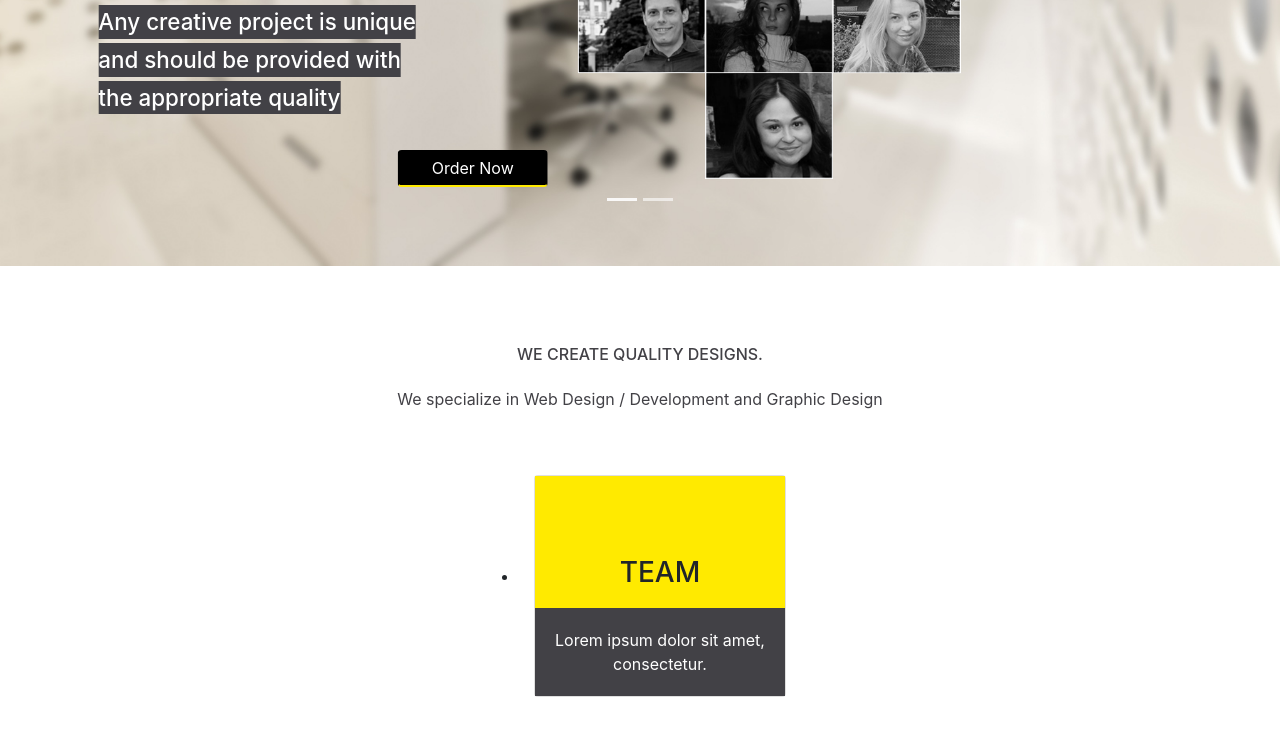
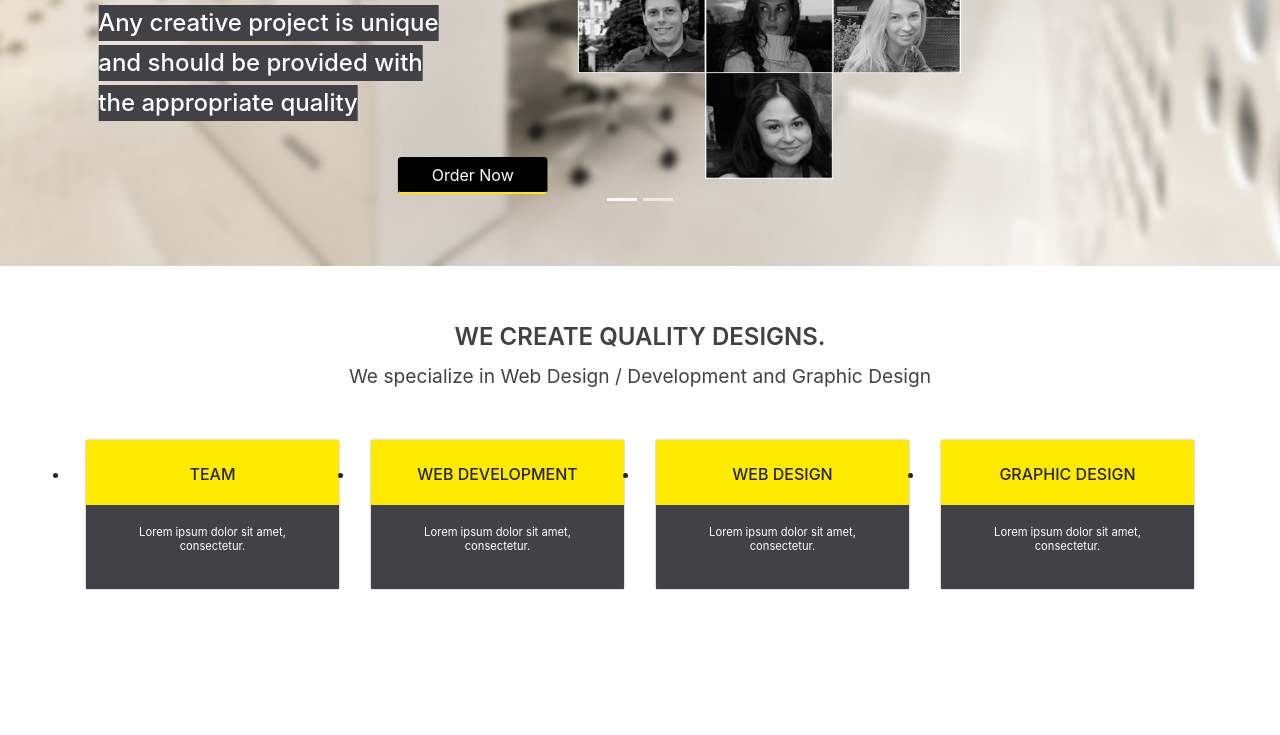
Before and after one commit to Baklytsky/Home-work-8--SASS-, a plain HTML site: page index.html in a window 1280 px wide. Shown: the part 479-1214 px from the top of the page. Drawn offline with nearby package versions, Linux system fonts and the light colour scheme; files that its build step writes are made by us from their sources.

Commit message:
dev section

```diff
--- a/index.html
+++ b/index.html
@@ -94,27 +94,27 @@
         </div>
     </section>
     <section id="development" class="container">
-        <div class="row dev-title">
+        <div class="row indent">
             <div class="col-12 text-center">
-                <h2 class="text-uppercase">We create quality designs.</h2>
+                <h2 class="text-uppercase dev-headline">We create quality designs.</h2>
                 <p class="dev-title">We specialize in Web Design / Development and Graphic Design</p>
             </div>
         </div>
-        <ul class="row pt-5">
-            <li class="mx-auto web-item motion-item col-3">
+        <ul class="row pt-3 indent">
+            <li class="mx-auto web-item motion-item pt-3 col-10 col-sm-5 col-lg-3">
                 <div class="card">
-                    <div class="card-top text-center layer-one">
+                    <div class="text-center layer-one">
                         <span class="icon-users icon-dev"></span>
                         <h3 class="icon-title text-uppercase">Team</h3>
+                        <div class="layer-two">
+                            <img src="img/bottle.jpg" alt="Bottle" class="img-fluid card-img">
                         </div>
-                    <div class="card-top text-center layer-two">
-                        <img src="img/bottle.jpg" alt="Bottle" class="img-fluid card-img">
                     </div>
                     <div class="card-body body-bg text-white layer-one-text">
                         <p class="card-text text-center">
-                            Lorem ipsum dolor sit amet, consectetur.
+                            <span class="d-block">Lorem ipsum dolor sit amet,</span>
+                            <span>consectetur.</span>
                         </p>
-                    </div>
                         <div class="card-body body-bg text-white layer-two-text d-flex justify-content-between align-items-end">
                             <p class="card-text">
                                 <span class="d-block">Redesigning</span>
@@ -123,8 +123,80 @@
                             <a href="#" class="card-link">web design</a>
                         </div>
                     </div>
+                </div>
             </li>
-
+            <li class="mx-auto web-item motion-item col-10 pt-3 col-sm-5 col-lg-3">
+                <div class="card">
+                    <div class="text-center layer-one">
+                        <span class="icon-computer-imac-2 icon-dev"></span>
+                        <h3 class="text-uppercase">web development</h3>
+                        <div class="layer-two">
+                            <img src="img/bottle.jpg" alt="Bottle" class="img-fluid card-img">
+                        </div>
+                    </div>
+                    <div class="card-body body-bg text-white layer-one-text">
+                        <p class="card-text text-center">
+                            <span class="d-block">Lorem ipsum dolor sit amet,</span>
+                            <span>consectetur.</span>
+                        </p>
+                        <div class="card-body body-bg text-white layer-two-text d-flex justify-content-between align-items-end">
+                            <p class="card-text">
+                                <span class="d-block">Redesigning</span>
+                                <span>With Personality</span>
+                            </p>
+                            <a href="#" class="card-link">web design</a>
+                        </div>
+                    </div>
+                </div>
+            </li>
+            <li class="mx-auto web-item motion-item col-10 pt-3 col-sm-5 col-lg-3">
+                <div class="card">
+                    <div class="text-center layer-one">
+                        <span class="icon-list-alt icon-dev"></span>
+                        <h3 class="icon-title text-uppercase">Web design</h3>
+                        <div class="layer-two">
+                            <img src="img/bottle.jpg" alt="Bottle" class="img-fluid card-img">
+                        </div>
+                    </div>
+                    <div class="card-body body-bg text-white layer-one-text">
+                        <p class="card-text text-center">
+                            <span class="d-block">Lorem ipsum dolor sit amet,</span>
+                            <span>consectetur.</span>
+                        </p>
+                        <div class="card-body body-bg text-white layer-two-text d-flex justify-content-between align-items-end">
+                            <p class="card-text">
+                                <span class="d-block">Redesigning</span>
+                                <span>With Personality</span>
+                            </p>
+                            <a href="#" class="card-link">web design</a>
+                        </div>
+                    </div>
+                </div>
+            </li>
+            <li class="mx-auto web-item motion-item col-10 pt-3 col-sm-5 col-lg-3">
+                <div class="card">
+                    <div class="text-center layer-one">
+                        <span class="icon-design-pencil-rule-streamline icon-dev"></span>
+                        <h3 class="icon-title text-uppercase">Graphic design</h3>
+                        <div class="layer-two">
+                            <img src="img/bottle.jpg" alt="Bottle" class="img-fluid card-img">
+                        </div>
+                    </div>
+                    <div class="card-body body-bg text-white layer-one-text">
+                        <p class="card-text text-center">
+                            <span class="d-block">Lorem ipsum dolor sit amet,</span>
+                            <span>consectetur.</span>
+                        </p>
+                        <div class="card-body body-bg text-white layer-two-text d-flex justify-content-between align-items-end">
+                            <p class="card-text">
+                                <span class="d-block">Redesigning</span>
+                                <span>With Personality</span>
+                            </p>
+                            <a href="#" class="card-link">web design</a>
+                        </div>
+                    </div>
+                </div>
+            </li>
         </ul>
     </section>
 
--- a/style/_mixins.scss
+++ b/style/_mixins.scss
@@ -25,14 +25,15 @@
 }
 @mixin dev-headline {
   font-size: 1em;
+  font-weight: 600;
   color: $color;
   line-height: 0.6;
 }
 @mixin dev-title {
   font-size: 1em;
   color: $color;
-  padding-top: 20px;
+  padding-top: 10px;
 }
 @mixin icon-dev {
-  font-size: 4em;
+  font-size: 5em;
 }
--- a/style/_variables.scss
+++ b/style/_variables.scss
@@ -3,3 +3,8 @@ $size-menu: 2em;
 $white: #FFF;
 $yellow: #FFEA00;
 $black: #000;
+
+$smaller: 0.7em;
+$small: 1em;
+$normal: 1.2em;
+$big: 1.5em;
--- a/style/style.scss
+++ b/style/style.scss
@@ -35,6 +35,7 @@
 
 .indent {
   padding: 0;
+  margin: 0;
 }
 
 .section-slider {
@@ -64,38 +65,58 @@
 }
 
 #development {
-  padding: 5% 0 5%;
-  h2 {
+  padding: 5% 0 10%;
+  position: relative;
+  .dev-headline {
     @include dev-headline;
   }
   .dev-title {
     @include dev-title;
   }
 }
+
 .layer-one {
   width: 100%;
   height: 100%;
   background-color: $yellow;
-  padding: 50px 50px 10px;
+  padding: 10% 10% 5%;
   position: relative;
-    .icon-dev {
-      @include icon-dev;
-    }
-    .icon-title {
-      padding-top: 30px;
-    }
+
+  .icon-dev {
+    @include icon-dev;
+  }
 }
 
 .layer-two {
-  width: 100%;
-  height: 100%;
   position: absolute;
   top: 0;
   left: 0;
   right: 0;
   bottom: 0;
-  transition: 1s ease-out;
+  transition: 0.8s linear;
   opacity: 0;
+
+  &:before {
+    content: "";
+    position: absolute;
+    bottom: 0;
+    right: 10%;
+    border: 10px solid transparent;
+    border-bottom: 10px solid $color;
+  }
+  img {
+    width: 100%;
+    height: 100%;
+  }
+}
+
+.card {
+  .layer-one h3 {
+    font-size: $small;
+  }
+  .card-body p span {
+    font-size: $smaller;
+  }
 }
 
 .card {
@@ -110,19 +131,11 @@
     left: 0;
     right: 0;
     bottom: 0;
-    transition: 1s ease-out;
+    transition: 0.8s linear;
     opacity: 0;
     .card-link {
       font-size: 0.7em;
       color: $yellow;
-    }
-    &:before {
-      content: "";
-      position: absolute;
-      top: -20%;
-      right: 10%;
-      border: 10px solid transparent;
-      border-bottom: 10px solid $color;
     }
   }
 }
@@ -140,11 +153,10 @@
 @media (min-width: 425px) {
   .section-slider {
     h2 span {
-      font-size: 1.1em;
+      font-size: $small;
     }
-
     p span {
-      font-size: 1.2em;
+      font-size: $normal;
     }
   }
 }
@@ -152,11 +164,11 @@
 @media (min-width: 576px) {
   .section-slider {
     h2 span {
-      font-size: 1.5em;
+      font-size: $big;
     }
 
     p span {
-      font-size: 1.5em;
+      font-size: $big;
     }
 
     .btn {
@@ -173,18 +185,36 @@
   }
   .section-slider {
     h2 span {
-      font-size: 1em;
+      font-size: $small;
     }
 
     p span {
-      font-size: 1em;
+      font-size: $small;
     }
 
     .btn {
       margin-left: 150px;
     }
   }
+  .card {
+    .layer-one h3 {
+      font-size: $normal;
+    }
+    .card-body p span {
+      font-size: $small;
+    }
+  }
+  #development {
+    .dev-headline {
+      font-size: $big;
+    }
+    .dev-title {
+      font-size: $normal;
+    }
+  }
 }
+
+
 
 @media (max-width: 768px) {
   #header {
@@ -194,6 +224,7 @@
   }
 }
 
+
 @media (min-width: 992px) {
   .section-slider {
     .slider-headline {
@@ -201,15 +232,24 @@
     }
 
     h2 span {
-      font-size: 1.2em;
+      font-size: $normal;
     }
 
     p span {
-      font-size: 1.2em;
+      font-size: $normal;
     }
 
     .btn {
       margin-left: 150px;
+    }
+  }
+  .card {
+    .layer-one h3 {
+      font-size: $small;
+    }
+    .card-body p {
+      font-size: $smaller;
+      line-height: normal;
     }
   }
 }
@@ -221,11 +261,11 @@
     }
 
     h2 span {
-      font-size: 1.5em;
+      font-size: $big;
     }
 
     p span {
-      font-size: 1.4em;
+      font-size: $big;
     }
   }
 }
```
Also changed, not shown: style/style.css, 1 other file. Lines whose indentation alone changed are shown as unchanged.
